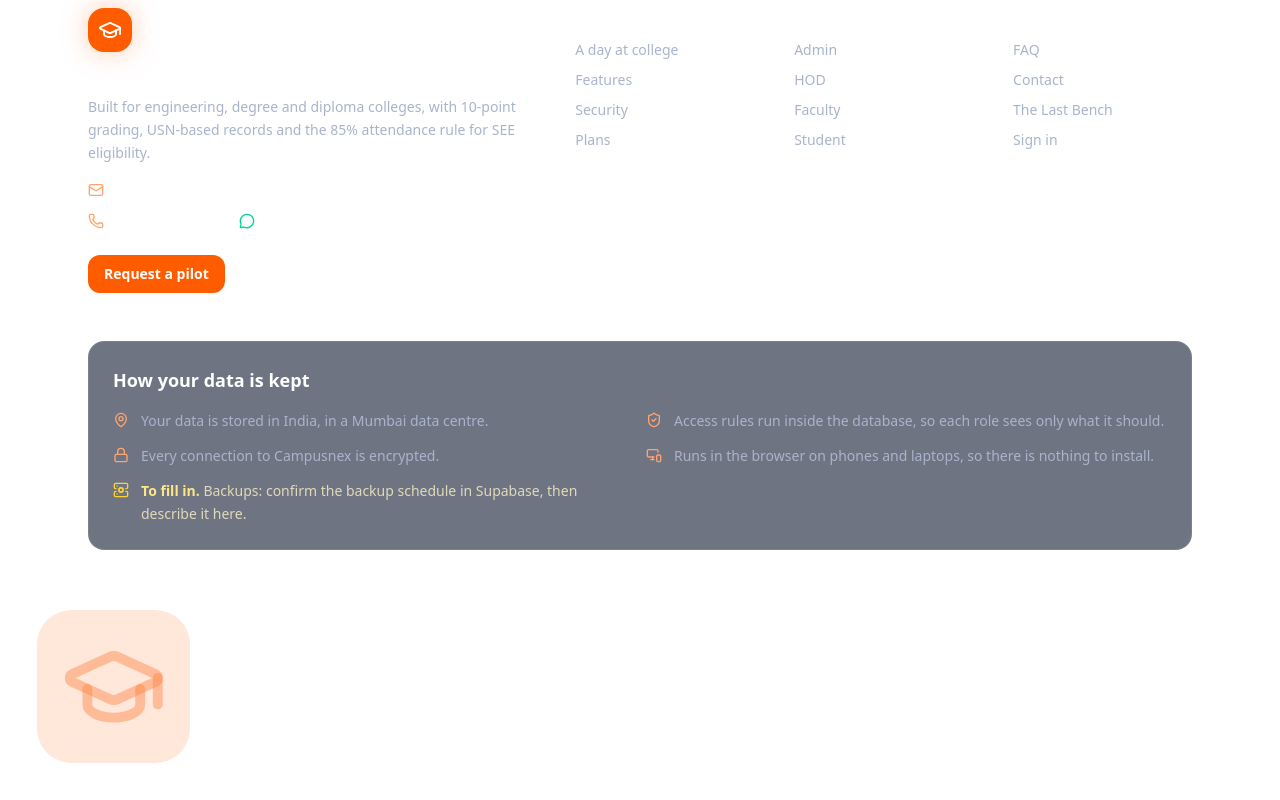
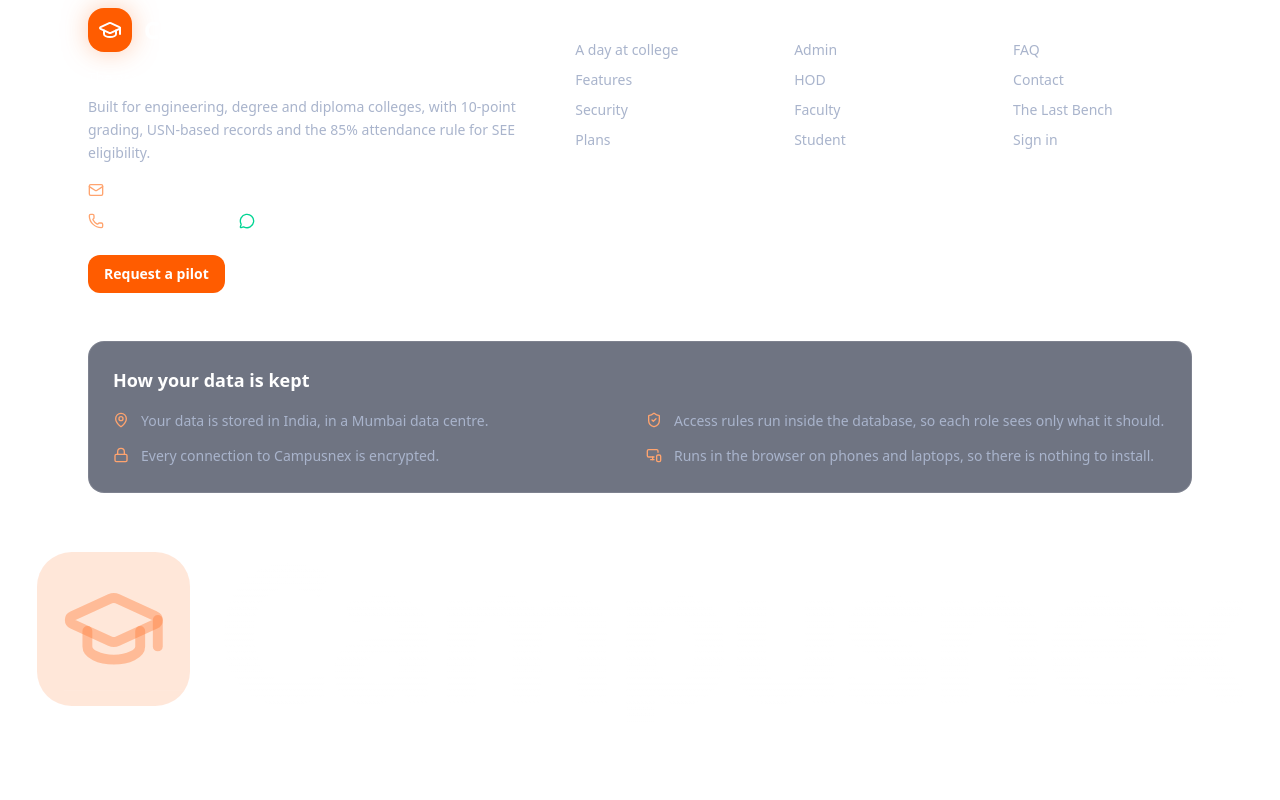
Before and after one commit to AmarSai01/campusnex, a React (Vite) app: page / in a window 1280 px wide. Shown: the part 11200-12000 px from the top of the page. Built offline with nearby package versions, Linux system fonts and the light colour scheme.

Commit message:
Data facts: drop the backups placeholder until Supabase backups are on

```diff
--- a/src/views/landing/DataFacts.jsx
+++ b/src/views/landing/DataFacts.jsx
@@ -1,16 +1,16 @@
 import React from 'react'
-import { Lock, MapPin, MonitorSmartphone, ServerCog, ShieldCheck } from 'lucide-react'
+import { Lock, MapPin, MonitorSmartphone, ShieldCheck } from 'lucide-react'
 import { cn } from '@/lib/utils'
 
 // "How your data is kept", shown in the About part of the footer.
-// Only facts that are true today. Leave `text` null for anything not yet confirmed: it shows as
+// Only facts that are true today. Add a backups line once Supabase backups are on (Pro plan).
+// Leave `text` null for anything not yet confirmed: it shows as
 // a "to fill in" line on the dev server and is left out of the live site.
 const DATA_FACTS = [
   { icon: MapPin, text: 'Your data is stored in India, in a Mumbai data centre.' },
   { icon: ShieldCheck, text: 'Access rules run inside the database, so each role sees only what it should.' },
   { icon: Lock, text: 'Every connection to Campusnex is encrypted.' },
   { icon: MonitorSmartphone, text: 'Runs in the browser on phones and laptops, so there is nothing to install.' },
-  { icon: ServerCog, text: null, hint: 'Backups: confirm the backup schedule in Supabase, then describe it here.' },
 ]
 
 const SHOW_SLOTS = import.meta.env.DEV
```
